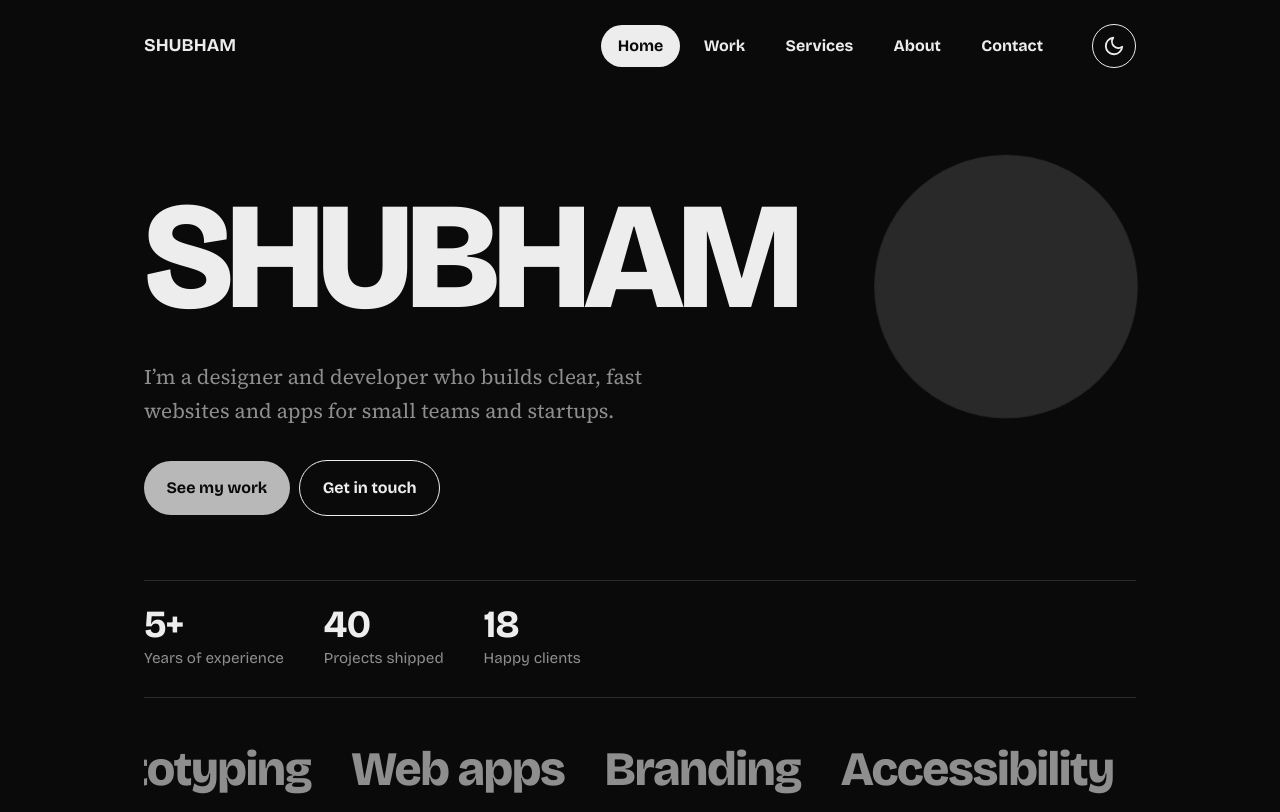
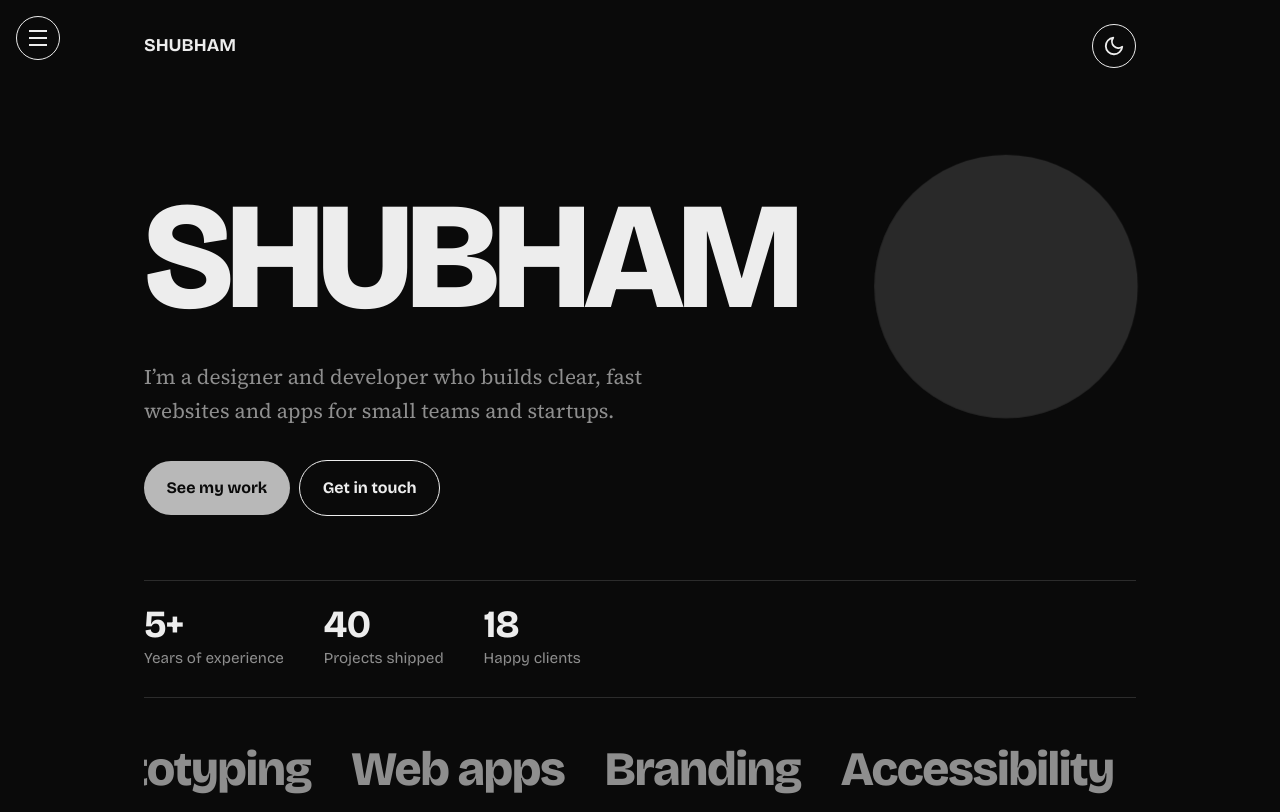
Before and after one commit to wlfshubm/ShubhamMane, a website: page index.html in a window 1280 px wide. Shown: the top 812 px of the page. Drawn offline with nearby package versions, Linux system fonts and the light colour scheme.

Commit message:
Add files via upload

```diff
--- a/css/style.css
+++ b/css/style.css
@@ -110,8 +110,7 @@ header.top .topnav{display:none;margin-left:auto;margin-right:1rem;gap:.4rem;ali
 header.top .topnav a{padding:.45rem 1rem;border-radius:999px;border:1.5px solid transparent;font-size:1rem;text-decoration:none;transition:background .2s,color .2s,border-color .2s}
 header.top .topnav a:hover{border-color:var(--ink);color:var(--ink)}
 header.top .topnav a[aria-current="page"]{background:var(--ink);color:var(--bg);text-decoration:none}
-@media (min-width:901px){.menu{display:none}header.top .topnav{display:flex}.drawer,.scrim{display:none}}
-@media (max-width:900px){header.top{padding-left:3.6rem}}
+@media (max-width:1160px){header.top{padding-left:3.6rem}}
 body.lock{overflow:hidden}
 .hero::after{content:"";position:absolute;right:0;top:15%;width:clamp(120px,22vw,260px);aspect-ratio:1;border-radius:50%;background:var(--accent);opacity:.18;z-index:-1;animation:float 7s ease-in-out infinite}
 .hero h1 span{animation:rise .9s cubic-bezier(.2,.7,.2,1) both}
--- a/index.html
+++ b/index.html
@@ -15,7 +15,6 @@
 <button class="menu" id="menu" type="button" aria-label="Open menu" aria-expanded="false" aria-controls="drawer"><i></i><i></i><i></i></button>
 <header class="top">
 <a href="#home">SHUBHAM</a>
-<nav class="topnav" aria-label="Primary"><a href="#home" data-nav="home">Home</a><a href="#work" data-nav="work">Work</a><a href="#services" data-nav="services">Services</a><a href="#about" data-nav="about">About</a><a href="#contact" data-nav="contact">Contact</a></nav>
 <button class="tg" id="tg" type="button" aria-label="Switch to light theme"><svg class="moon" viewBox="0 0 24 24" fill="none" stroke="currentColor" stroke-width="2" stroke-linecap="round" stroke-linejoin="round" aria-hidden="true"><path d="M21 12.8A9 9 0 1 1 11.2 3a7 7 0 0 0 9.8 9.8z"/></svg><svg class="sun" viewBox="0 0 24 24" fill="none" stroke="currentColor" stroke-width="2" stroke-linecap="round" stroke-linejoin="round" aria-hidden="true"><circle cx="12" cy="12" r="4"/><path d="M12 2v2M12 20v2M4.9 4.9l1.4 1.4M17.7 17.7l1.4 1.4M2 12h2M20 12h2M4.9 19.1l1.4-1.4M17.7 6.3l1.4-1.4"/></svg></button>
 </header>
 <div class="scrim" id="scrim"></div>
--- a/js/main.js
+++ b/js/main.js
@@ -45,7 +45,6 @@ function tgl(o){document.body.classList.toggle('lock',o);['main','footer'].forEa
 mb.addEventListener('click',function(){tgl(!dr.classList.contains('open'))});
 sc.addEventListener('click',function(){tgl(false)});
 dr.addEventListener('click',function(e){if(e.target.closest('a'))tgl(false)});
-matchMedia('(min-width:901px)').addEventListener('change',function(m){if(m.matches)tgl(false)});
 addEventListener('keydown',function(e){if(e.key==='Escape'&&dr.classList.contains('open')){tgl(false);mb.focus()}});
 window.addEventListener('hashchange',route);route();
 $('#tg').addEventListener('click',function(){
```
